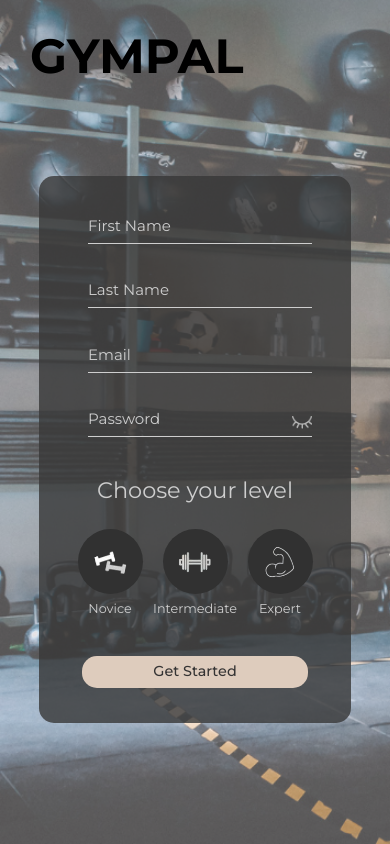
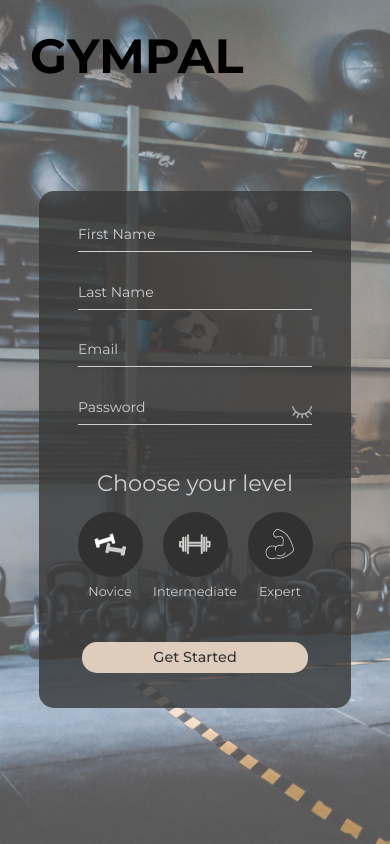
Before and after one commit to evelyne802/fitness-app, an Angular app: page /sign-up in a window 390 px wide. Built offline with nearby package versions, Linux system fonts and the light colour scheme.

Commit message:
fix: mobile design - signup component

```diff
--- a/angular.json
+++ b/angular.json
@@ -58,6 +58,9 @@
         },
         "serve": {
           "builder": "@angular-devkit/build-angular:dev-server",
+          "options": {
+            "proxyConfig": "src/proxy.conf.json"
+          },
           "configurations": {
             "production": {
               "buildTarget": "fitnessTracker:build:production"
--- a/package.json
+++ b/package.json
@@ -6,7 +6,7 @@
     "ng": "ng",
     "start": "concurrently \"npm:start:server\" \"npm:start:ui\"",
     "start:server": "nodemon ./src/backend/server.js",
-    "start:ui": "ng serve",
+    "start:ui": "ng serve --proxy-config=./src/proxy.conf.json",
     "build": "ng build",
     "watch": "ng build --watch --configuration development",
     "test": "ng test"
--- a/src/app/components/confirmation/confirmation.component.css
+++ b/src/app/components/confirmation/confirmation.component.css
@@ -167,3 +167,13 @@ button:hover {
         font-size: 1rem;
     }
 }
+
+@media screen and (max-width: 400px) {
+    .confirm-container label {
+        font-size: 1.05rem;
+    }
+
+    .confirm-container p {
+        font-size: 1rem;
+    }
+}
--- a/src/app/components/signup/signup.component.css
+++ b/src/app/components/signup/signup.component.css
@@ -58,7 +58,7 @@
     margin-bottom: 15px;
     font-size: 0.9rem;
     width: 40%;
-    height: 275px;
+    /* height: 275px; */
     padding: 10px 10px 0px 20px;
 }
 
@@ -86,7 +86,7 @@
     margin-top: -50px;
 }
 
-.level-title {
+.levels-title {
     position: relative;
     font-family: "Montserrat", sans-serif;
     font-size: 1.6rem;
@@ -213,9 +213,14 @@ button:hover {
         width: 75vw;
     }
 
-    .level-title {
+    .levels-title {
         font-size: 1.5rem;
-        margin: 25px 30px 15px 30px;
+        margin: 0px 0px 5px 0px;
+    }
+
+    .level-selection {
+        margin-top: 0;
+        height: 145px;
     }
 
     .circle {
@@ -224,7 +229,16 @@ button:hover {
     }
 
     button {
-        margin-top: 45px;
+        margin: 20px 0;
+    }
+
+    .form {
+        padding: 10px 10px 0px 10px;
+    }
+
+    ::ng-deep .mdc-text-field {
+        font-size: 14px !important;
+        padding: 10px 0 5px 0px !important;
     }
 }
 
@@ -239,9 +253,9 @@ button:hover {
         padding: 15px;
     }
 
-    .level-title {
+    .levels-title {
         font-size: 1.4rem;
-        margin: 25px 15px 15px 15px;
+        margin: 0;
     }
 
     .circle {
@@ -260,14 +274,41 @@ button:hover {
 
     button {
         width: 80%;
-        margin: 20px 0;
     }
 }
 
-@media screen and (max-width: 400px) {
-    /* .circle {
-        height: 50px;
-        width: 50px;
-        margin: 0 5px;
-    } */
+@media screen and (max-width: 400px){
+
 }
+
+@media screen and (max-width: 360px) {
+    .circle {
+        height: 60px;
+        width: 60px;
+        margin: 0 10px;
+    }
+
+    .levels-title {
+        font-size: 1.1rem;
+    }
+
+    .level img{
+        height: 35px;
+    }
+
+    button {
+        margin: 10px 0;
+    }
+
+    ::ng-deep .mdc-text-field {
+        font-size: 13px !important;
+    }
+}
+
+@media screen and (max-width: 345px) {
+    .circle {
+        height: 55px;
+        width: 55px;
+        margin: 0 8px;
+    }
+}
--- a/src/app/components/signup/signup.component.html
+++ b/src/app/components/signup/signup.component.html
@@ -28,7 +28,7 @@
                 </div>
             </div>
             <div class="level-selection">
-                <div class="level-title">Choose your level</div>
+                <div class="levels-title">Choose your level</div>
                 <div class="level">
                     <div #novice class="circle" (click)="selectNovice()">
                         <img src="../../../assets/images/novice.png">
--- a/src/app/services/email.service.ts
+++ b/src/app/services/email.service.ts
@@ -12,8 +12,8 @@ export class EmailService {
   constructor(private http: HttpClient) { }
 
   sendEmail(email: string, code: string){
-    this.http.get(`https://gympal-app-b9ee398c6511.herokuapp.com/send-email/${email}/${code}`).subscribe(buffer => {
-  });
+      this.http.get(`https://gympal-app-b9ee398c6511.herokuapp.com/send-email/${email}/${code}`).subscribe(buffer => {
+    });
   }
 
   setConfirmationCode(){
--- a/src/proxy.conf.json
+++ b/src/proxy.conf.json
@@ -1,6 +1,7 @@
 {
-    "/": {
+   "/send-email/*": {
         "target": "https://gympal-app-b9ee398c6511.herokuapp.com/",
-        "secure": false
+        "secure": false,
+        "changeOrigin": true
     }
 }
```
